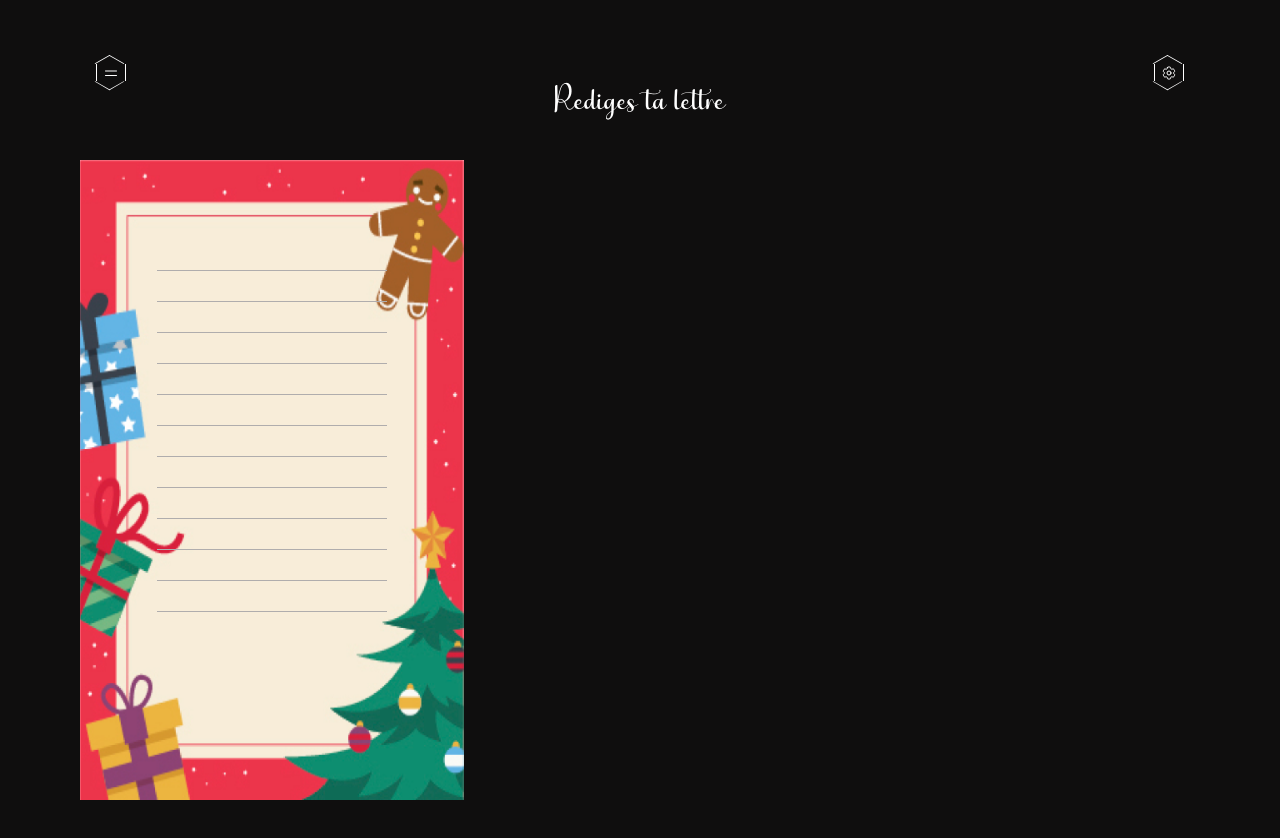
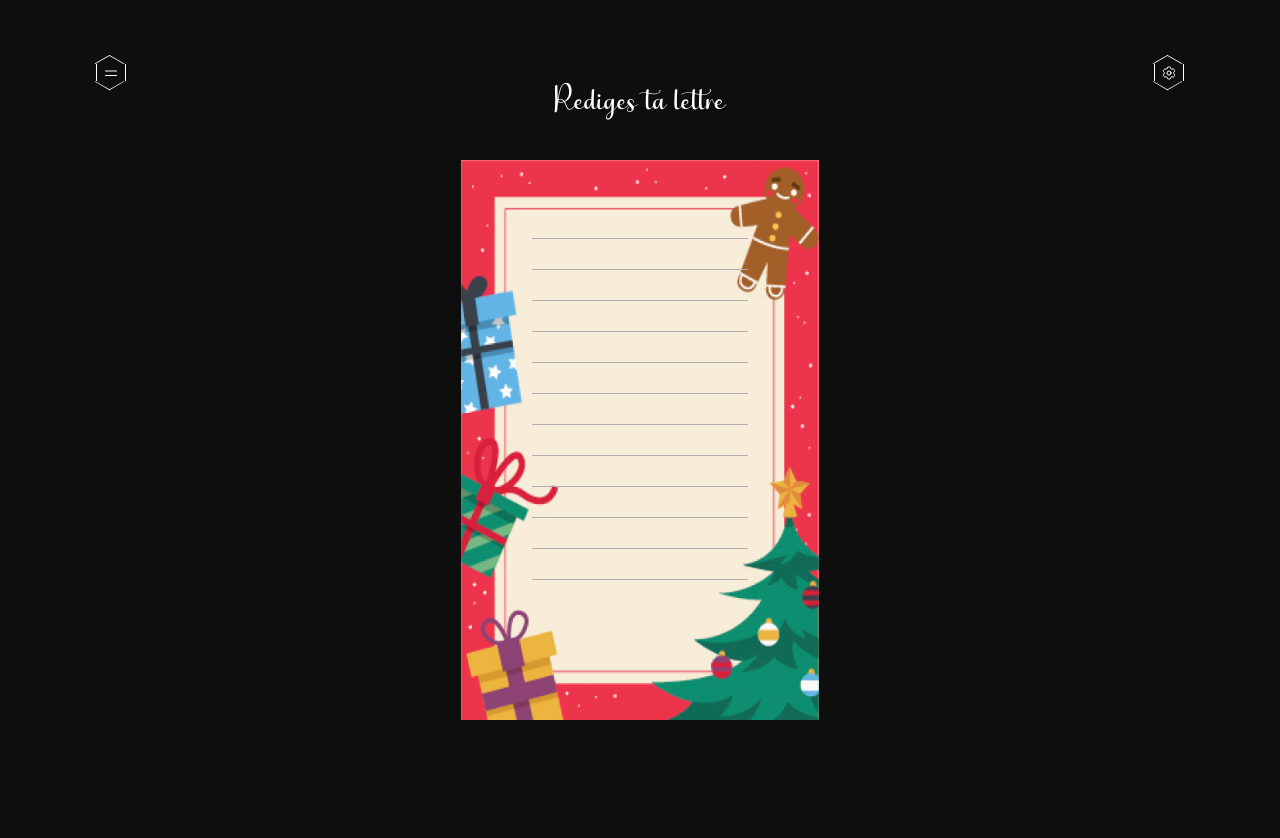
Before and after one commit to fifi-dev/laLettreDeNoel, a Vue app: page /ma-lettre in a window 1280 px wide. Shown: the top 838 px of the page. After the commit the page ends 800 px from the top, so only its background shows below. Built offline with nearby package versions, Linux system fonts and the light colour scheme; what vue3-particles would draw is missing.

Commit message:
letter spacing

```diff
--- a/src/views/LetterWriteView.vue
+++ b/src/views/LetterWriteView.vue
@@ -1,7 +1,7 @@
 <template>
     <div class="letter-write p-20 max-md:px-0">
         <h1 class=" text-4xl mb-10">Rediges ta lettre</h1>
-        <div class="letter-wrap py-20 max-md:py-10">
+        <div class="letter-wrap py-12 max-md:py-10 w-fit m-auto">
             <textarea name="letter" id="letter" cols="30" rows="12" class="w-3/5 m-auto"></textarea>
         </div>
     </div>
@@ -16,11 +16,11 @@ export default {
 <style scoped>
 .letter-wrap{
     background: url("../assets/letter.jpg");
-    width: 30vw;
+    width: 28vw;
     background-repeat: no-repeat;
   background-position: 0% 0%;
   background-size: 100% 100%;
-    height: 80vh;
+    height: 70vh;
 }
 #letter{
     background-color: transparent;
```
